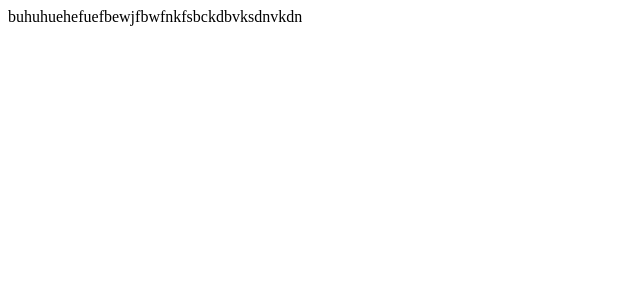
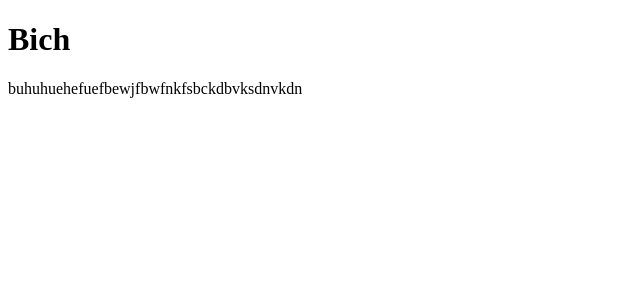
Before and after one commit to barrybtw/react-project, a React (Create React App) app: page / in a window 1280 px wide. Shown: the top 300 px of the page, without its empty margins (0-640 px from the left). Built offline with nearby package versions, Linux system fonts and the light colour scheme.

Commit message:
Context api added

```diff
--- a/src/App.js
+++ b/src/App.js
@@ -1,9 +1,17 @@
 import { BrowserRouter as Router, Routes, Route } from "react-router-dom";
+import { useState } from "react";
+
+//Pages import, 1 line thanks.
+import { Home } from "./pages";
 
 export const App = () => {
+  const [isAuthenticated, setisAuthenticated] = useState(false);
+  //States go here
   return (
     <Router>
-      <Routes>{/* <Route path="/" element={<Thing/>}/> */}</Routes>
+      <Routes>
+        <Route path="/" element={<Home />} />
+      </Routes>
       buhuhuehefuefbewjfbwfnkfsbckdbvksdnvkdn
     </Router>
   );
--- /dev/null
+++ b/src/context/AuthProvider.jsx
@@ -0,0 +1,3 @@
+import { createContext } from "react";
+
+export const AuthContext = createContext();
```
